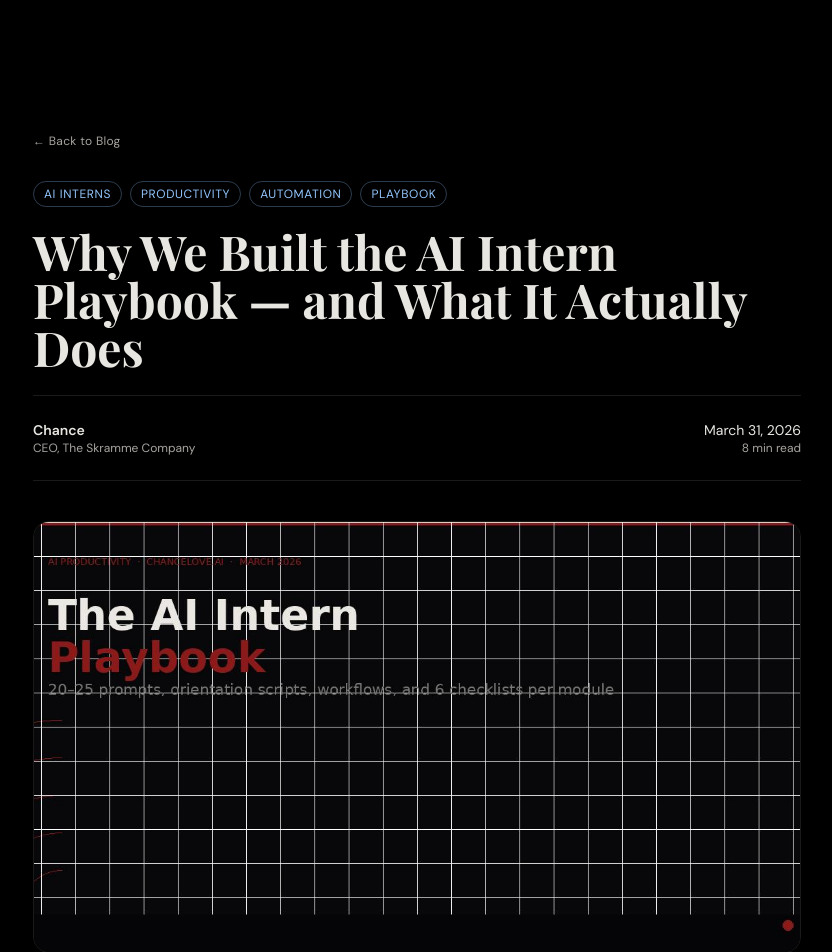
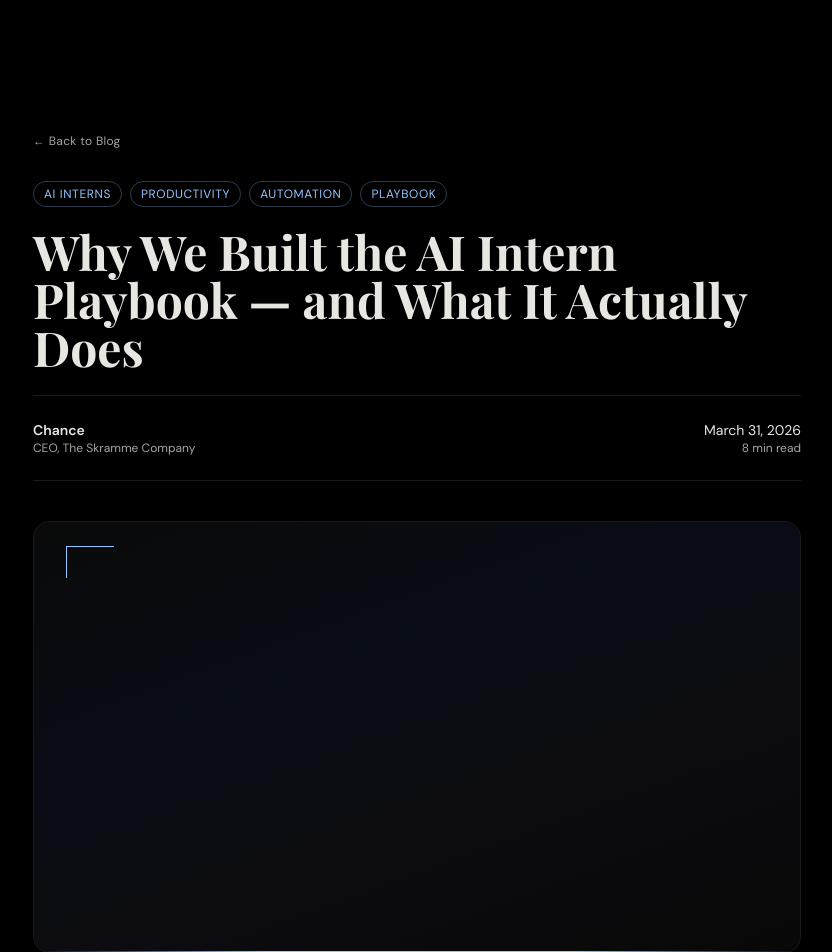
Before and after one commit to wytcab/chancelove-site, a Next.js app: page /blog/first-post in a window 1280 px wide. Shown: the top 952 px of the page, without its empty margins (223-1055 px from the left). Built offline with nearby package versions, Linux system fonts and the light colour scheme; a web font is replaced by a local one.

Commit message:
fix: remove blog post hero image, replace with clean gradient

```diff
--- a/app/blog/first-post/page.tsx
+++ b/app/blog/first-post/page.tsx
@@ -1,7 +1,6 @@
 'use client'
 
 import Link from 'next/link'
-import Image from 'next/image'
 
 const post = {
   title: 'Why We Built the AI Intern Playbook — and What It Actually Does',
@@ -108,15 +107,27 @@
           </div>
         </div>
 
-        {/* Hero image */}
+        {/* Hero — clean minimalist gradient */}
         <div className="relative w-full aspect-[16/9] rounded-2xl overflow-hidden mb-10 border border-white/10">
-          <Image
-            src={post.image}
-            alt={post.imageAlt}
-            fill
-            className="object-cover"
-            priority
-          />
+          <div
+            className="absolute inset-0"
+            style={{
+              background: 'linear-gradient(160deg, #0a0a0a 0%, #080c14 35%, #0c0c10 65%, #080808 100%)',
+            }}
+          >
+            <div
+              className="absolute bottom-0 left-0 right-0 h-px"
+              style={{ background: 'linear-gradient(90deg, transparent 0%, #93c5fd 30%, #93c5fd 70%, transparent 100%)' }}
+            />
+            <div
+              className="absolute top-6 left-8 w-12 h-px"
+              style={{ background: '#93c5fd' }}
+            />
+            <div
+              className="absolute top-6 left-8 w-px h-8"
+              style={{ background: '#93c5fd' }}
+            />
+          </div>
         </div>
 
         {/* Body */}
```
